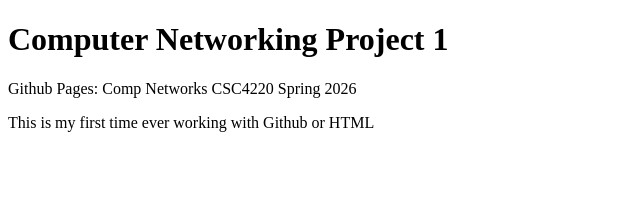
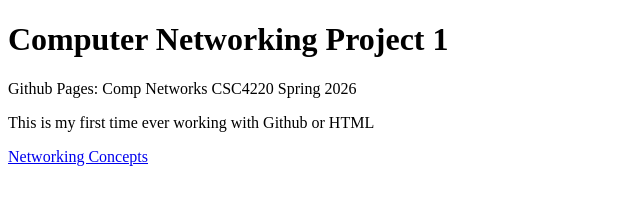
Before and after one commit to Comogulate/comogulate.github.io, a plain HTML site: page index.html in a window 1280 px wide. Shown: the whole page, without its empty margins (0-640 px from the left). Drawn offline with Linux system fonts and the light colour scheme.

Commit message:
link index.html

```diff
--- a/index.html
+++ b/index.html
@@ -9,5 +9,7 @@
     <p>Github Pages: Comp Networks CSC4220 Spring 2026</p>
 
 <p> This is my first time ever working with Github or HTML <p>
+      <p><a href="networking.html">Networking Concepts</a></p>
+
   </body>
 </html>
```
